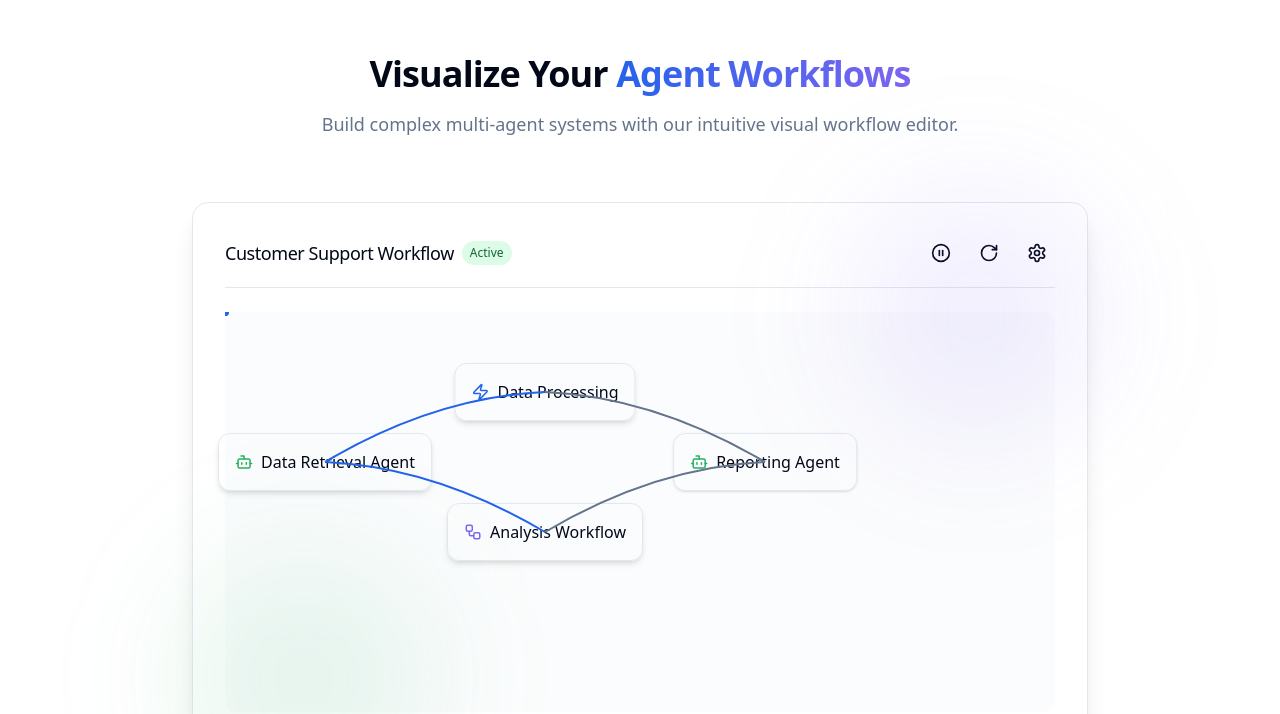
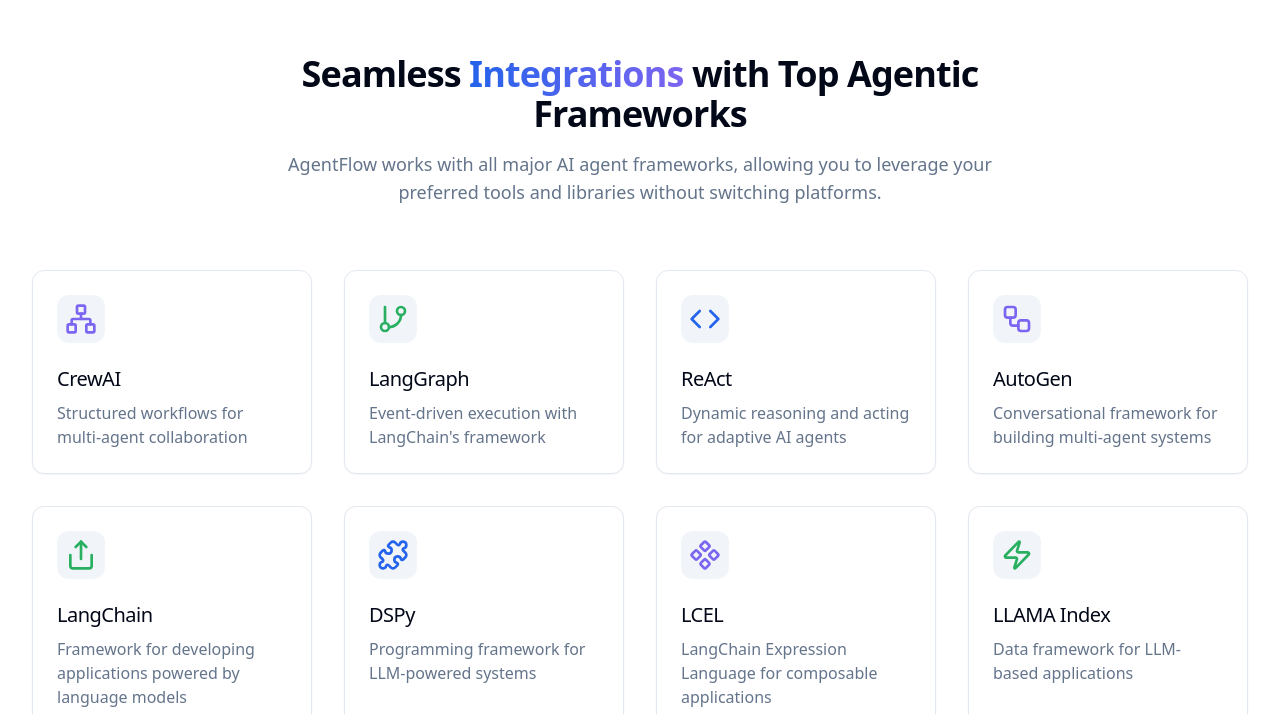
Before and after one commit to bijit-ghosh/AgentFlow, a React (Vite) app: page / in a window 1280 px wide. Shown: the part 2086-2800 px from the top of the page. Built offline with nearby package versions, Linux system fonts and the light colour scheme.

Commit message:
Integrate agentic frameworks
Integrate CrewAI, LangGraph, ReAct, and other agentic frameworks.

```diff
--- /dev/null
+++ b/src/components/Integrations.tsx
@@ -0,0 +1,94 @@
+
+import React from 'react';
+import { GitBranch, Network, Code, Workflow, Share, Puzzle, Component, Zap } from 'lucide-react';
+
+// Define the integrations data
+const integrations = [
+  {
+    name: "CrewAI",
+    description: "Structured workflows for multi-agent collaboration",
+    icon: <Network className="h-8 w-8 text-flow" />,
+    link: "https://github.com/crewAIInc/crewAI"
+  },
+  {
+    name: "LangGraph",
+    description: "Event-driven execution with LangChain's framework",
+    icon: <GitBranch className="h-8 w-8 text-agent" />,
+    link: "https://github.com/langchain-ai/langgraph"
+  },
+  {
+    name: "ReAct",
+    description: "Dynamic reasoning and acting for adaptive AI agents",
+    icon: <Code className="h-8 w-8 text-primary" />,
+    link: "https://react-lm.github.io/"
+  },
+  {
+    name: "AutoGen",
+    description: "Conversational framework for building multi-agent systems",
+    icon: <Workflow className="h-8 w-8 text-flow" />,
+    link: "https://github.com/microsoft/autogen"
+  },
+  {
+    name: "LangChain",
+    description: "Framework for developing applications powered by language models",
+    icon: <Share className="h-8 w-8 text-agent" />,
+    link: "https://github.com/langchain-ai/langchain"
+  },
+  {
+    name: "DSPy",
+    description: "Programming framework for LLM-powered systems",
+    icon: <Puzzle className="h-8 w-8 text-primary" />,
+    link: "https://github.com/stanfordnlp/dspy"
+  },
+  {
+    name: "LCEL",
+    description: "LangChain Expression Language for composable applications",
+    icon: <Component className="h-8 w-8 text-flow" />,
+    link: "https://python.langchain.com/docs/expression_language/"
+  },
+  {
+    name: "LLAMA Index",
+    description: "Data framework for LLM-based applications",
+    icon: <Zap className="h-8 w-8 text-agent" />,
+    link: "https://github.com/jerryjliu/llama_index"
+  }
+];
+
+const Integrations = () => {
+  return (
+    <section id="integrations" className="py-24 bg-background">
+      <div className="section-container">
+        <div className="text-center max-w-3xl mx-auto mb-16">
+          <h2 className="font-bold mb-4">
+            Seamless <span className="text-gradient">Integrations</span> with Top Agentic Frameworks
+          </h2>
+          <p className="text-lg text-muted-foreground">
+            AgentFlow works with all major AI agent frameworks, allowing you to leverage your preferred tools and libraries without switching platforms.
+          </p>
+        </div>
+
+        <div className="grid grid-cols-1 md:grid-cols-2 lg:grid-cols-4 gap-8">
+          {integrations.map((integration, index) => (
+            <a
+              key={index}
+              href={integration.link}
+              target="_blank"
+              rel="noopener noreferrer"
+              className="bg-card border border-border rounded-xl p-6 shadow-sm hover:shadow-md transition-all duration-300 ease-in-out hover:translate-y-[-4px] group"
+            >
+              <div className="mb-4 p-2 rounded-lg inline-block bg-secondary">
+                {integration.icon}
+              </div>
+              <h3 className="text-xl font-medium mb-2 group-hover:text-primary transition-colors">
+                {integration.name}
+              </h3>
+              <p className="text-muted-foreground">{integration.description}</p>
+            </a>
+          ))}
+        </div>
+      </div>
+    </section>
+  );
+};
+
+export default Integrations;
--- a/src/pages/Index.tsx
+++ b/src/pages/Index.tsx
@@ -3,6 +3,7 @@ import React, { useEffect } from 'react';
 import Header from '@/components/Header';
 import Hero from '@/components/Hero';
 import Features from '@/components/Features';
+import Integrations from '@/components/Integrations';
 import WorkflowDemo from '@/components/WorkflowDemo';
 import Footer from '@/components/Footer';
 import { ArrowRight } from 'lucide-react';
@@ -43,6 +44,7 @@ const Index = () => {
       <main>
         <Hero />
         <Features />
+        <Integrations />
         <WorkflowDemo />
 
         {/* CTA Section */}
```
